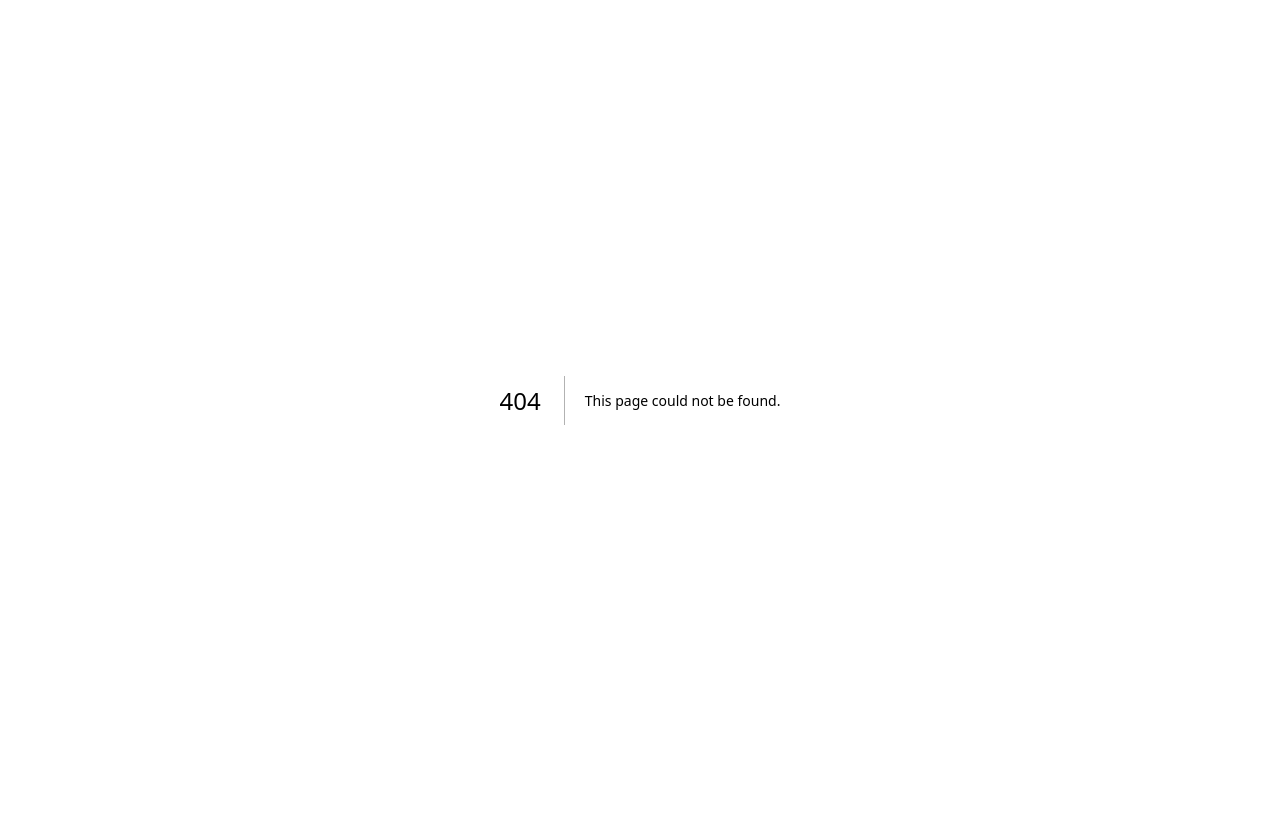
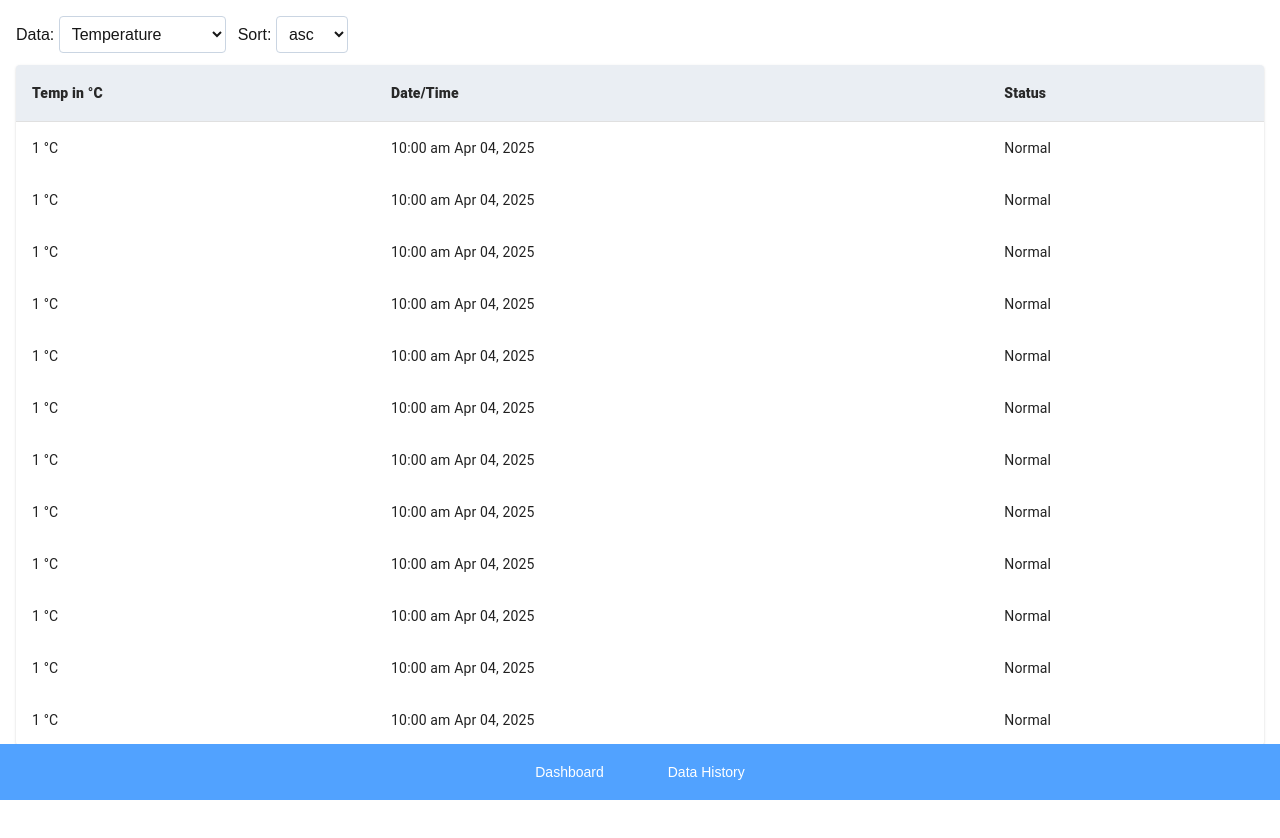
Before and after one commit to royrmagdaong/iot-proj, a Next.js app: page /data-history in a window 1280 px wide. Before the commit this address had no page. Shown: the top 838 px of the page. Before the commit the page ends 800 px from the top, so only its background shows below. Built offline with nearby package versions, Linux system fonts and the light colour scheme.

Commit message:
data history

```diff
--- a/app/api/sensor-readings/route.js
+++ b/app/api/sensor-readings/route.js
@@ -23,9 +23,9 @@ export const POST = async (request) => {
         const body = await request.json();
         // console.log(await request.json())
 
-        const temp = body.temp
-        const pH = body.pH
-        const dox = body.dox
+        const temp = body?.data.temp
+        const pH = body?.data.pH
+        const dox = body?.data.dox
 
         console.log('body', body)
 
--- a/app/components/nav-bar.js
+++ b/app/components/nav-bar.js
@@ -1,8 +1,11 @@
+import {useRouter} from 'next/navigation'
+
 export default function Home() {
+    const router = useRouter()
     return (
-        <div className="fixed w-full h-14 bg-blue-400 bottom-0 text-white justify-center items-center flex">
-            <div className="px-4 mr-4 capitalize text-sm hover:bg-white hover:text-gray-900 cursor-pointer h-full self-center flex items-center">dashboard</div>
-            <div className="px-4 ml-4 capitalize text-sm hover:bg-white hover:text-gray-900 cursor-pointer h-full self-center flex items-center">data history</div>
+        <div className="fixed left-0 right-0 h-14 bg-blue-400 bottom-0 text-white justify-center items-center flex">
+            <div className="px-4 mr-4 capitalize text-sm hover:bg-white hover:text-gray-900 cursor-pointer h-full self-center flex items-center" onClick={e=>router.push('/')}>dashboard</div>
+            <div className="px-4 ml-4 capitalize text-sm hover:bg-white hover:text-gray-900 cursor-pointer h-full self-center flex items-center" onClick={e=>router.push('/data-history')}>data history</div>
         </div>
     )
 }
--- /dev/null
+++ b/app/data-history/page.js
@@ -0,0 +1,93 @@
+
+'use client'
+import * as React from 'react';
+import { useState, useEffect } from "react";
+import { styled } from '@mui/material/styles';
+import Table from '@mui/material/Table';
+import TableBody from '@mui/material/TableBody';
+import TableCell, { tableCellClasses } from '@mui/material/TableCell';
+import TableContainer from '@mui/material/TableContainer';
+import TableHead from '@mui/material/TableHead';
+import TableRow from '@mui/material/TableRow';
+import Paper from '@mui/material/Paper';
+import NavBar from '../components/nav-bar'
+import Pagination  from '@mui/material/Pagination';
+import Stack from '@mui/material/Stack'
+
+
+
+const StyledTableCell = styled(TableCell)(({ theme }) => ({
+    [`&.${tableCellClasses.head}`]: {
+      backgroundColor: '#CBD5E166',
+      color: '#282828',
+    },
+    [`&.${tableCellClasses.body}`]: {
+      fontSize: 14,
+    },
+  }));
+
+  const StyledTableRow = styled(TableRow)(({ theme }) => ({
+  //   '&:nth-of-type(odd)': {
+  //     backgroundColor: theme.palette.action.hover,
+  //   },
+    // hide last border
+    '&:last-child td, &:last-child th': {
+      border: 0,
+    },
+  }));
+
+export default function Home() {
+
+    let arr = [1,2,3,4,5,6,7,8,9,10,11,12]
+    return (
+        <div className='p-4 mb-14'>
+            <div className=' mb-3 flex'>
+                <div>
+                    <label className=''>Data: </label>
+                    <select onChange={e=>console.log(e.target.value)} name="sort" className='border-slate-300 border rounded p-2'>
+                        <option value='temp'>Temperature</option>
+                        <option value='dox'>Dissolved Oxygen</option>
+                        <option value='ph'>pH</option>
+                    </select>
+                </div>
+                <div className='ml-3'>
+                    <label>Sort: </label>
+                    <select onChange={e=>console.log(e.target.value)} name="sort" className='border-slate-300 border rounded p-2'>
+                        <option value='asc'>asc</option>
+                        <option value='desc'>desc</option>
+                    </select>
+                </div>
+            </div>
+            <TableContainer component={Paper} sx={{  }}>
+                <Table sx={{  }}>
+                {/* <Table sx={{ minWidth: 700 }} aria-label="customized table"> */}
+                    <TableHead>
+                    <TableRow>
+                    <StyledTableCell><span className='font-black'>Temp in °C</span></StyledTableCell>
+                        <StyledTableCell><span className='font-black'>Date/Time</span></StyledTableCell>
+                        <StyledTableCell><span className='font-black'>Status</span></StyledTableCell>
+                    </TableRow>
+                    </TableHead>
+                        {
+                            arr.map((i)=>(
+                                <TableBody key={i}>
+                                    <StyledTableRow>
+                                        <StyledTableCell component="th" scope="row">1 °C</StyledTableCell>
+                                        <StyledTableCell >10:00 am Apr 04, 2025</StyledTableCell>
+                                        <StyledTableCell>Normal</StyledTableCell>
+                                    </StyledTableRow>
+                                </TableBody>
+                            ))
+                        }
+                </Table>
+            </TableContainer>
+
+            <div className='mt-3 flex justify-center'>
+                <Stack spacing={3}>
+                    <Pagination onChange={(e,page)=>console.log(page)} count={5} page={1} variant='outlined' shape='rounded' />
+                </Stack>
+            </div>
+            <NavBar></NavBar>
+        </div>
+    )
+}
--- a/app/page.js
+++ b/app/page.js
@@ -14,7 +14,8 @@ export default function Home() {
   },[])
 
   const getSensorData = async () => {
-    await axios.get(`http://localhost:3000/api/sensor-readings`).then(res => {
+    await axios.get(`https://fishpondmonitoring.netlify.app/api/sensor-readings`).then(res => {
+    // await axios.get(`http://localhost:3000/api/sensor-readings`).then(res => {
       // console.log('response', res.data.data)
       setCurReading(res.data?.data[0])
       console.log(res.data?.data[0])
@@ -271,6 +272,10 @@ export default function Home() {
           <h4 className="text-center text-gray-600 font-bold">Dissolved Oxygen</h4>
         </div>
 
+
+
+
+
       </div>
     </div>
   );
```
